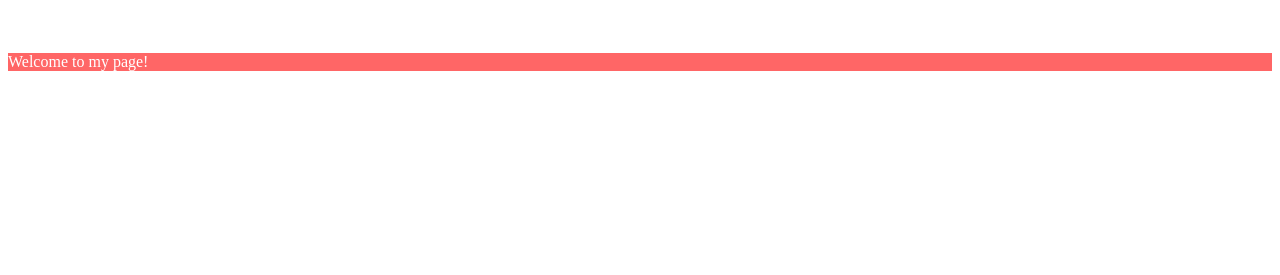
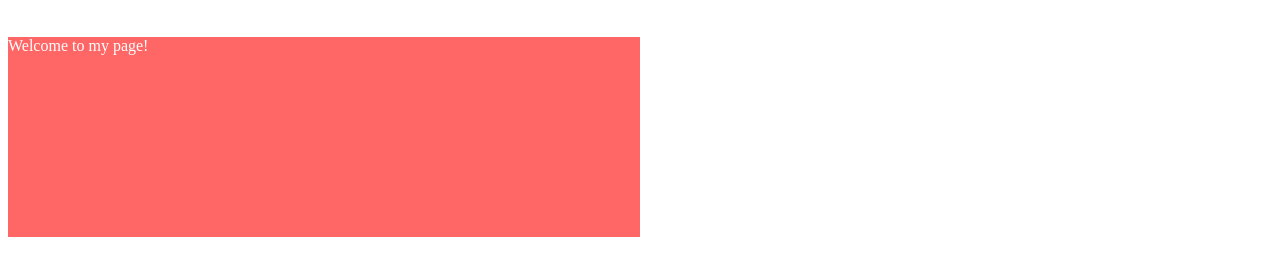
Before and after one commit to emmakennelly/emmakennelly.me, a plain HTML site: page index.html in a window 1280 px wide. Shown: the part 61-336 px from the top of the page. Drawn offline with Linux system fonts and the light colour scheme.

Commit message:
added width height

```diff
--- a/index.html
+++ b/index.html
@@ -1,12 +1,21 @@
 <!DOCTYPE html>
 <html>
-  <head>
-    <title>emmakennelly.me</title>
-  </head>
-
+<head>
+  <title>emmakennelly.me</title>
+<style>
+    div {
+      height: 200px;
+      width: 50%;
+      color: white;
+      background-color: #ff6666;
+    }
+</style>
+</head>
+<body>
 
   <h1 align="center" style="color:white;background-color:#ffcce6;">Emma Kennelly</h1>
   <br>
-  <p style="color:white;background-color:#ff6666;">Welcome to my page!</p>
+  <div> Welcome to my page! </div>
+</body>
 
 </html>
```
